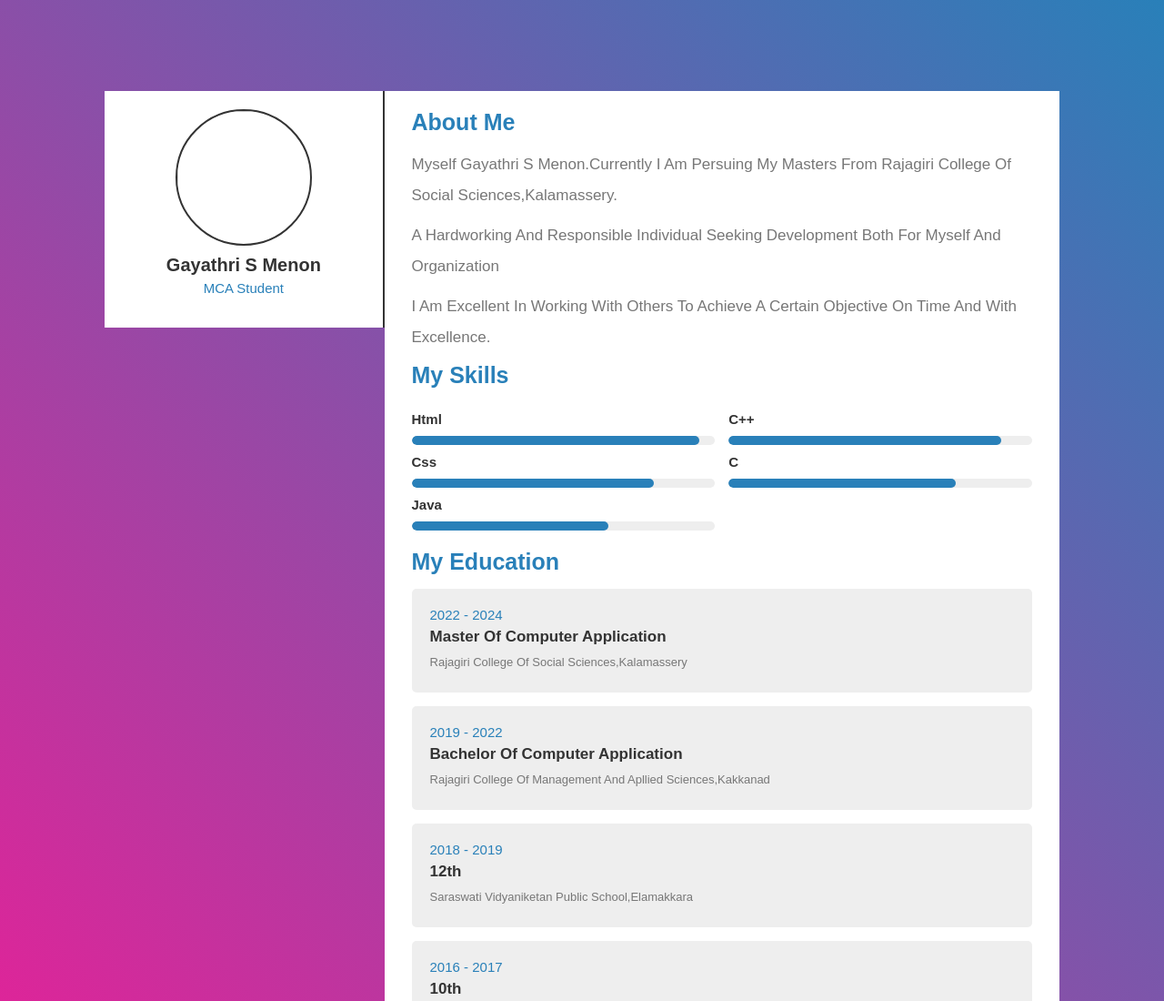
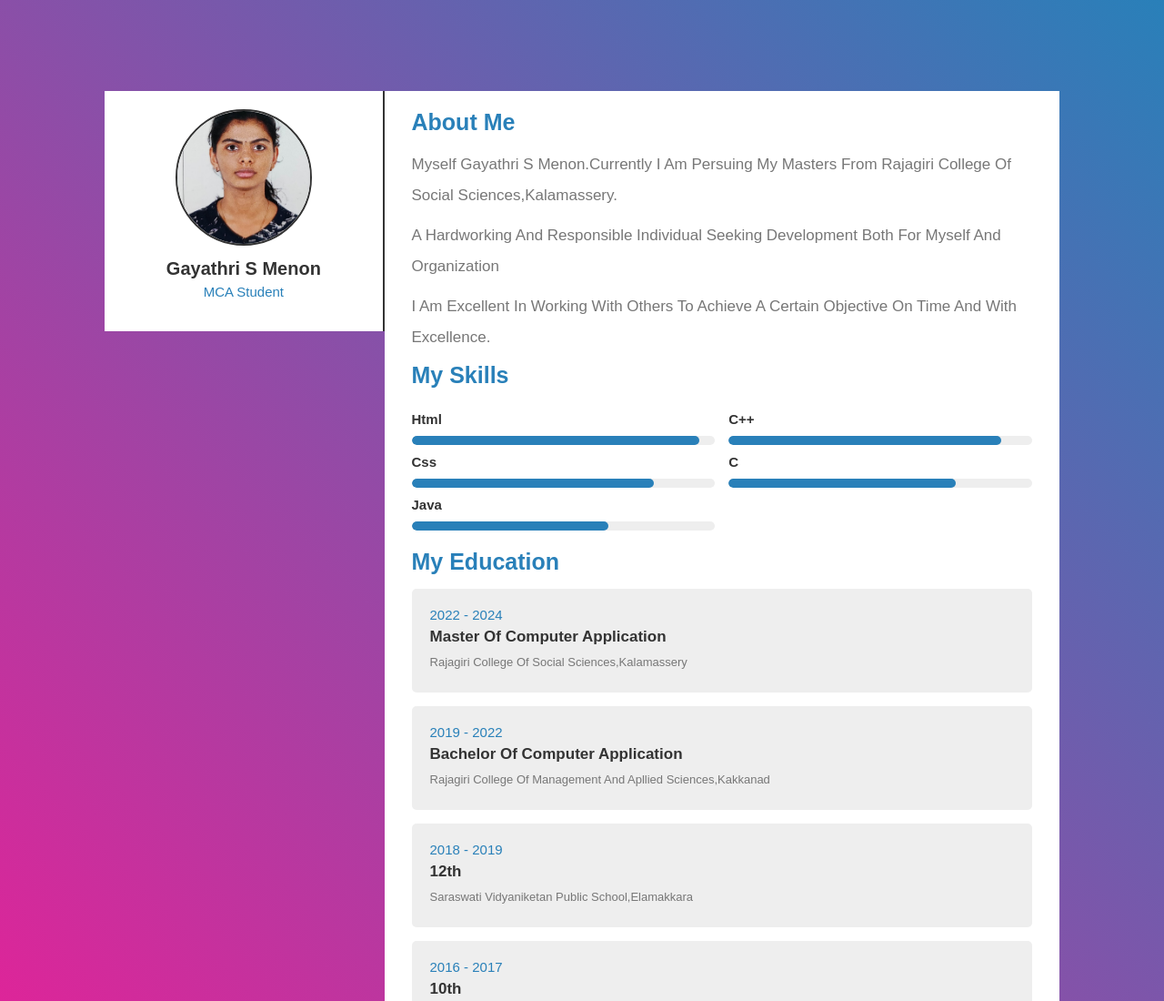
Before and after one commit to Gayathrimenon123/Gayathrimenon123.github.io, a plain HTML site: page index.html in a window 1280 px wide. Shown: the top 1100 px of the page at 91% size. Drawn offline with Linux system fonts and the light colour scheme.

Commit message:
Update index.html

```diff
--- a/index.html
+++ b/index.html
@@ -17,7 +17,7 @@
 <div class="container">
 
     <div class="profile">
-        <img src="Gayathri.JPG" alt="">
+        <img src="images\Gayathri.JPG" alt="">
         <h3>Gayathri S Menon</h3>
         <p>MCA Student</p>
 
```
